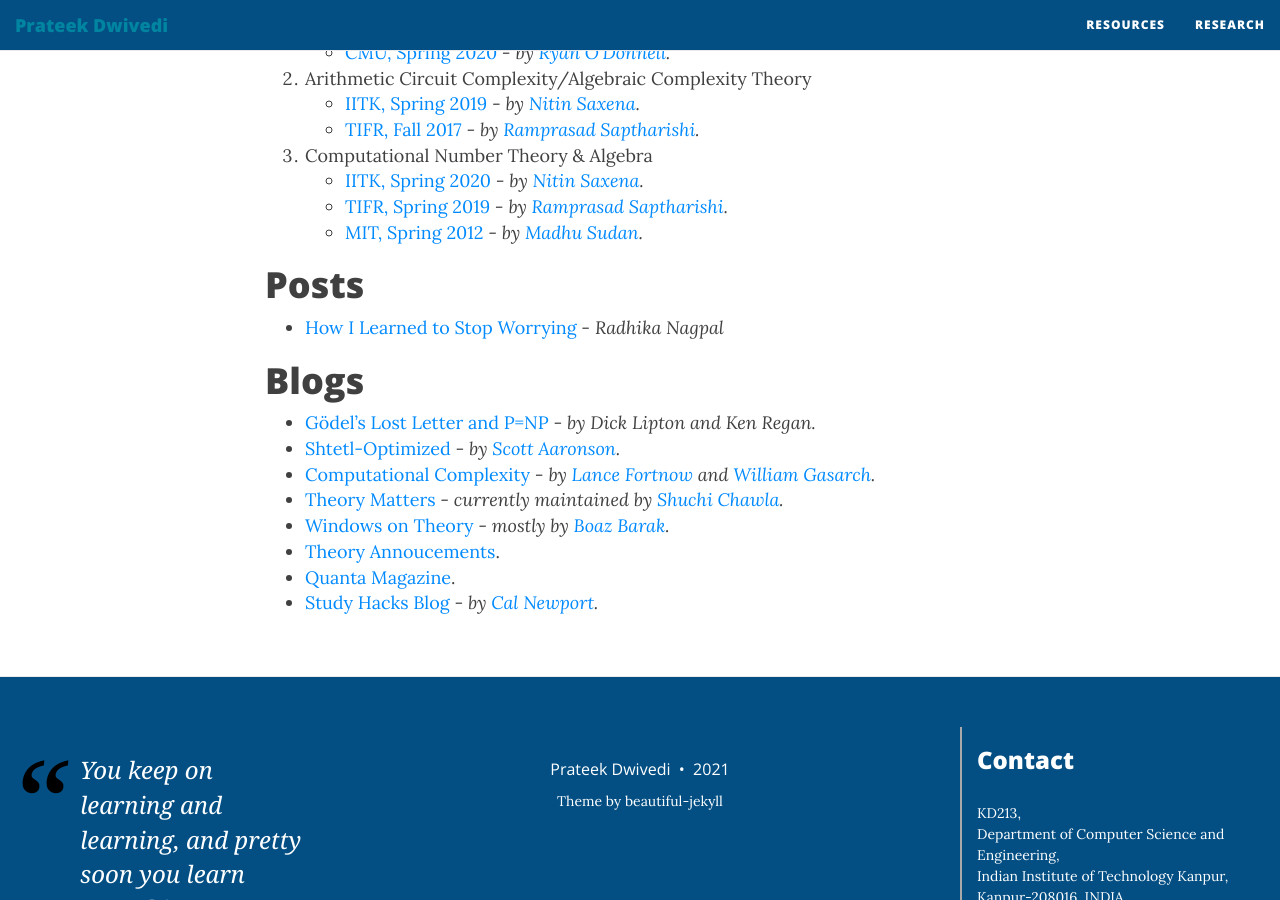
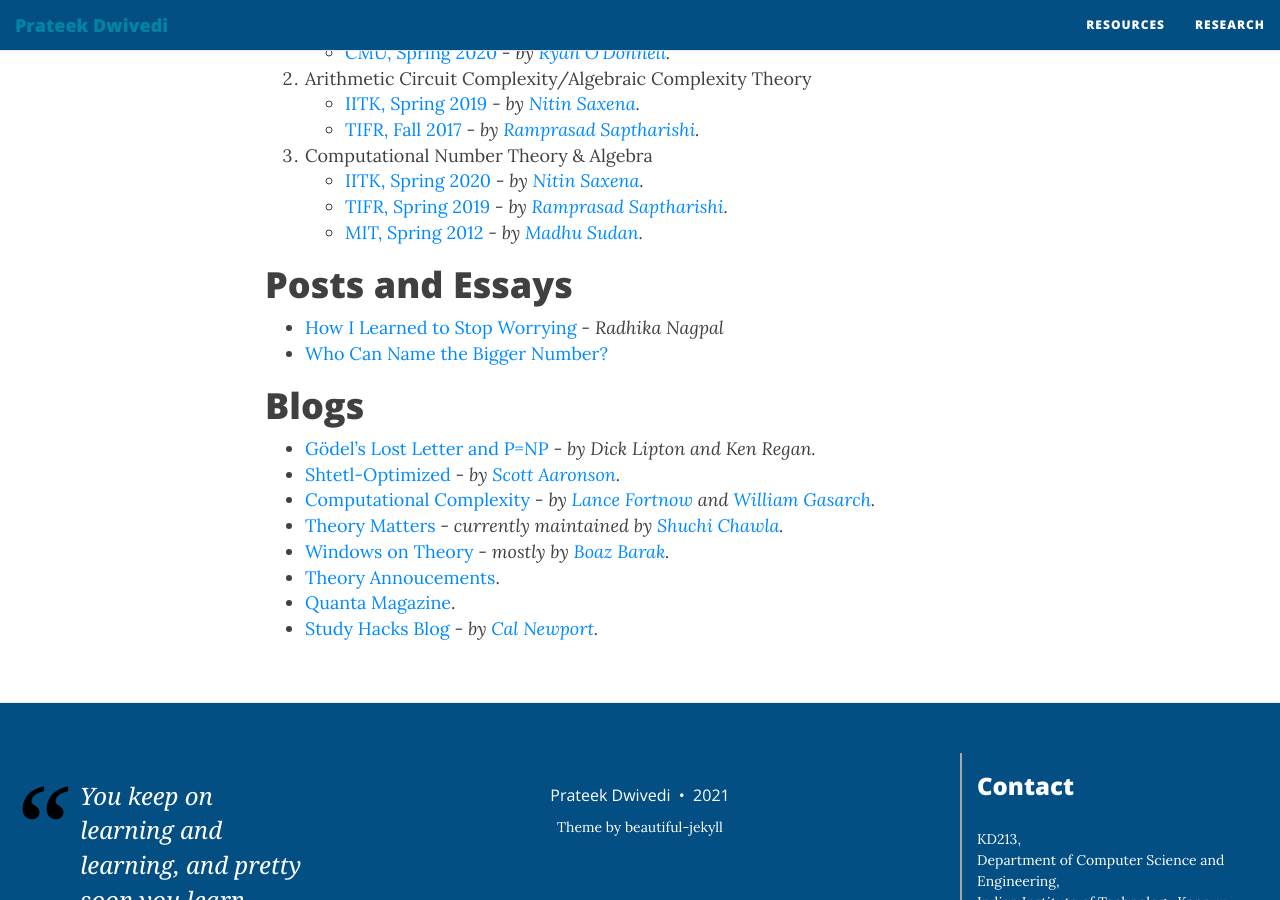
Before and after one commit to prateekdwv/prateekdwv.github.io, a Jekyll site: the page built from resources.md, in a window 1280 px wide and 900 px high, scrolled down 581 px. Built offline with Jekyll 4.4.1, drawn with Linux system fonts in a browser that asks for light colours; nearby versions of some CDN libraries.

Commit message:
Renames a subheading and added a new post

```diff
--- a/resources.md
+++ b/resources.md
@@ -27,9 +27,9 @@ subtitle: My recommendations for everyone
     - [TIFR, Spring 2019](https://www.tcs.tifr.res.in/~ramprasad/courses/2019-algComp/) - _by [Ramprasad Saptharishi](https://www.tcs.tifr.res.in/~ramprasad/)._
     - [MIT, Spring 2012](https://people.csail.mit.edu/madhu/ST12/) - _by [Madhu Sudan](http://people.csail.mit.edu/madhu)._
 
-# Posts
-
+# Posts and Essays
 - [How I Learned to Stop Worrying](https://blogs.scientificamerican.com/guest-blog/the-awesomest-7-year-postdoc-or-how-i-learned-to-stop-worrying-and-love-the-tenure-track-faculty-life/) - _Radhika Nagpal_
+- [Who Can Name the Bigger Number?](https://www.scottaaronson.com/writings/bignumbers.html#:~:text=Like%20many%20other%20big%2Dnumber,been%20millions%20of%20times%20bigger.&text=An%20exponential%3A%20a%20number%20multiplied%20by%20itself%20999%20times.)
 
 # Blogs
 
```
